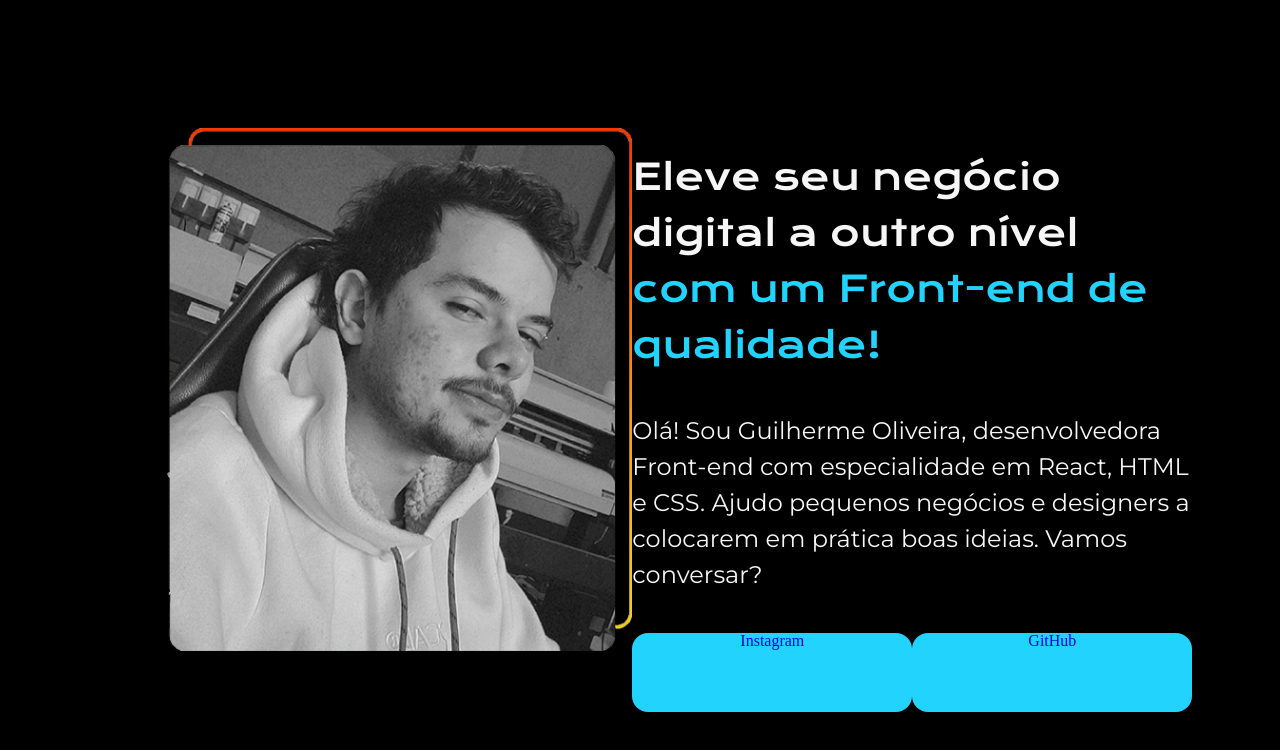
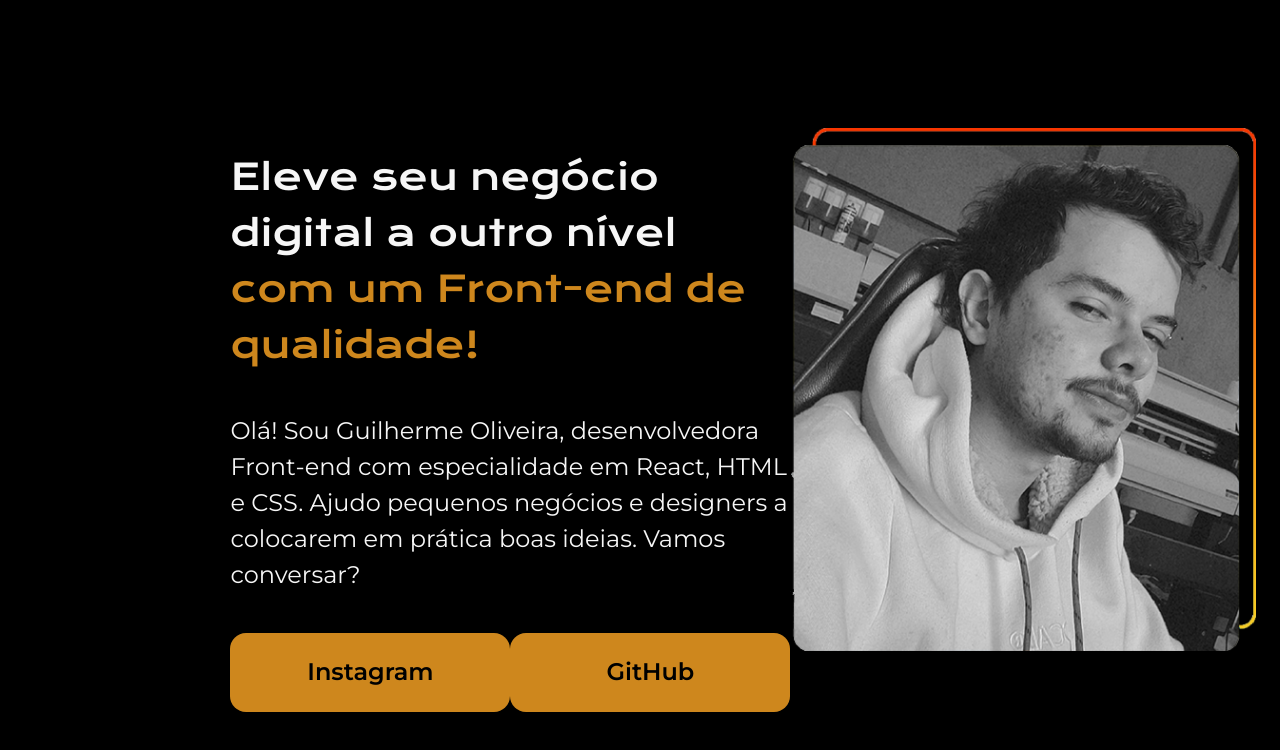
Before and after one commit to gui-developer/portifolio_Alura, a plain HTML site: page index.html in a window 1280 px wide. Drawn offline with nearby package versions, Linux system fonts and the light colour scheme.

Commit message:
Projeto Alura finalizado

```diff
--- a/index.html
+++ b/index.html
@@ -12,7 +12,7 @@
 
     </header>
     <main class="apresentacao">
-        <img src="minha-foto.png" alt="Foto do Guilherme Oliveira">
+
         <section class="apresentacao__conteudo">
             <h1 class="apresentacao__conteudo__titulo">Eleve seu negócio digital a outro nível <Strong class="destaque-titulo">com um Front-end de qualidade!</Strong></h1>
             <p class="apresentacao__conteudo__texto">Olá! Sou Guilherme Oliveira, desenvolvedora Front-end com especialidade em React, HTML e CSS. Ajudo pequenos negócios e designers a colocarem em prática boas ideias. Vamos conversar?</p>
@@ -21,6 +21,7 @@
                 <a class="apresentacao__conteudo__botao" href="https://github.com/gui-developer">GitHub</a>
             </div>
         </section>
+        <img src="minha-foto.png" alt="Foto do Guilherme Oliveira">
     </main>
     <footer>
 
--- a/style.css
+++ b/style.css
@@ -15,7 +15,7 @@ body {
 
 
 .destaque-titulo {
-    color: #22D4FD;
+    color: #ce871d
 }
 
 .apresentacao__conteudo{
@@ -27,7 +27,7 @@ body {
 }
 
 .apresentacao{
-    margin: 10% 13%;
+    margin: 10% 18%;
     align-items: center;
     display: flex;
     justify-content: space-between;
@@ -42,22 +42,30 @@ body {
 }
 
 .apresentacao__conteudo__texto{
+    text-decoration: none;
     font-family: 'montserrat';
     font-size: 24px;
     line-height: 36px;
 }
 
 .apresentacao__conteudo__links{
-    text-align: center;
     display: flex;
-    justify-content: space-between  ;
+    justify-content: space-between ;
 }
 
 .apresentacao__conteudo__botao{
+    font-family: 'montserrat';
+    font-size: 24px;
+    font-weight: 600;
+    color: rgb(0, 0, 0);
     text-decoration: none;
     width: 280px;
     height: 79px;
-    background-color: #22D4FD;
+    background-color: #ce871d;
     border-radius: 16px;
+    display: flex;
+    align-items: center; /* Centraliza verticalmente */
+    justify-content: center; /* Centraliza horizontalmente */
+    text-align: center; /* Centraliza o texto */
 
 }
```
